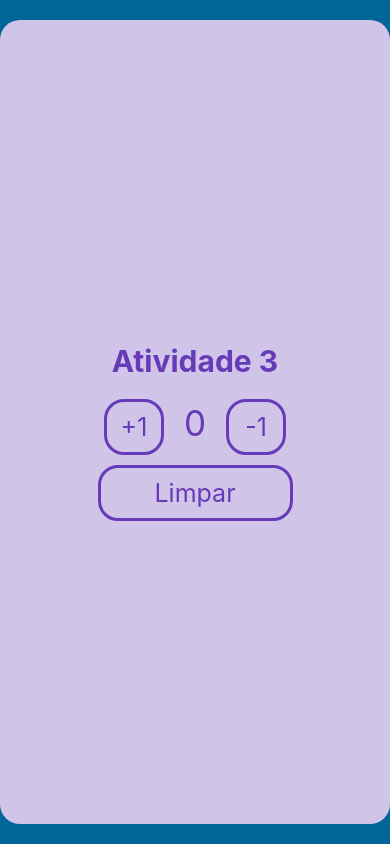
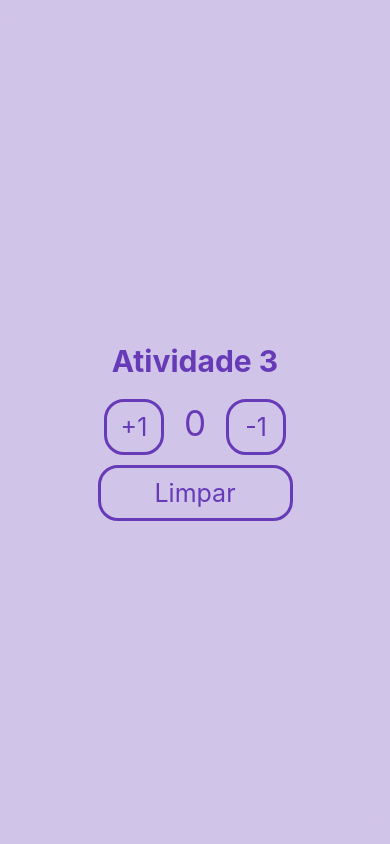
Before and after one commit to KauaDiogoEtec/my-app, a React Native app: screen / in a window 390 px wide. Built offline with nearby package versions, Linux system fonts and the light colour scheme.

Commit message:
aula 18-06
oi ewerton :D

```diff
--- a/App.js
+++ b/App.js
@@ -17,7 +17,7 @@ export default function App() {
 const styles = StyleSheet.create({
   container: {
     flex: 1,
-    backgroundColor: '#069',
+    backgroundColor: '#D1C4E9',
     alignItems: 'center',
     justifyContent: 'center',
   },
```
